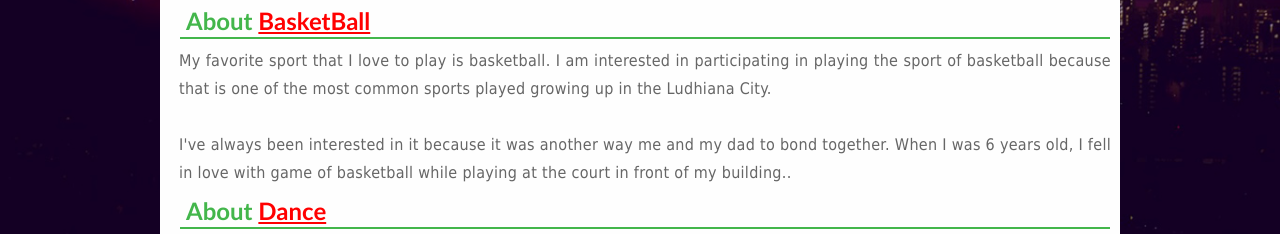
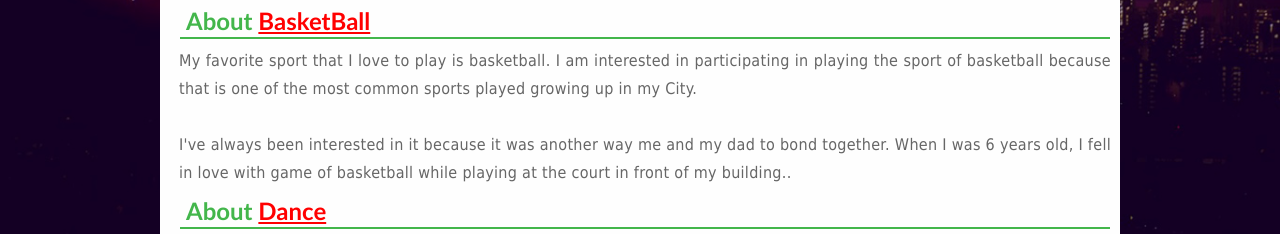
Before and after one commit to amitpal26/mywebsite, a plain HTML site: page index.html in a window 1280 px wide. Shown: the part 468-702 px from the top of the page. Drawn offline with Linux system fonts and the light colour scheme.

Commit message:
Update index.html

```diff
--- a/index.html
+++ b/index.html
@@ -52,7 +52,7 @@ Operating system. Worked hard and trained myself best in the field of computers.
 
 <h2> About <a href="basketball.html" style="color: red;"> BasketBall </a></h2>
 <p style="text-align:justify;">
-My favorite sport that I love to play is basketball. I am interested in participating in playing the sport of basketball because that is one of the most common sports played growing up in the Ludhiana City.<br><br> I've always been interested in it because it was another way me and my dad to bond together. When I was 6 years old, I fell in love with game of basketball while playing at the court in front of my building..</p>
+My favorite sport that I love to play is basketball. I am interested in participating in playing the sport of basketball because that is one of the most common sports played growing up in my City.<br><br> I've always been interested in it because it was another way me and my dad to bond together. When I was 6 years old, I fell in love with game of basketball while playing at the court in front of my building..</p>
 
 <h2> About <a href="bhangra.html" style="color: red;"> Dance </a></h2>
 <p style="text-align:justify;">
```
